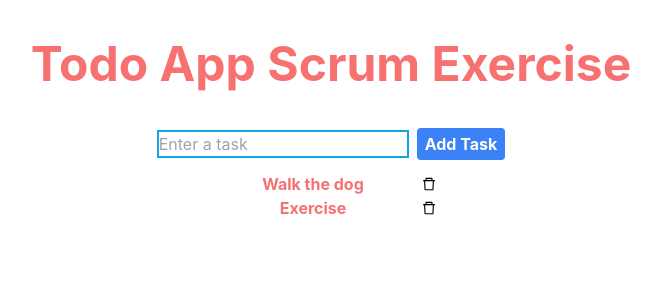
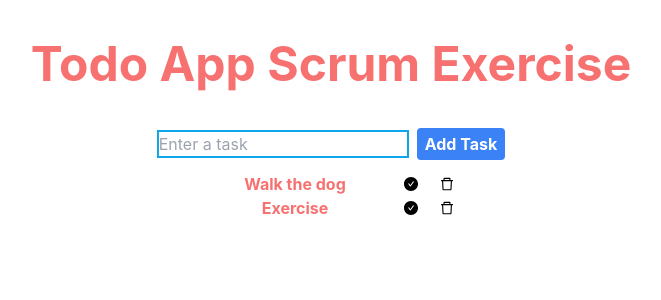
Before and after one commit to ChimentiMatt/Group-Todo-App, a React (Create React App) app: page / in a window 1280 px wide. Shown: the top 300 px of the page, without its empty margins (309-970 px from the left). Built offline with nearby package versions, Linux system fonts and the light colour scheme.

Commit message:
added completed boolean to tasks, including a button on the task list page to mark as complete

```diff
--- a/src/App.js
+++ b/src/App.js
@@ -7,16 +7,19 @@ function App() {
   const [tasks, setTasks] = useState([
     {
       id: 1,
-      text: 'Walk the dog'
+      text: 'Walk the dog',
+      completed: false,
     },
     {
       id: 2,
-      text: 'Exercise'
+      text: 'Exercise',
+      completed: false,
     }
   ])
 
   const addTask = (task) => {
     task.id = Date.now()
+    task.completed = false
     setTasks([...tasks, task])
   }
 
--- a/src/components/Task.js
+++ b/src/components/Task.js
@@ -1,9 +1,11 @@
-import { AiOutlineDelete } from 'react-icons/ai';
-
+import { AiOutlineDelete, AiFillCheckCircle } from 'react-icons/ai';
 const Task = ({ task, removeTask }) => {
     return (
         <div className="flex justify-center font-bold">
-                <p className="w-44 text-red-400">{task.text}</p>
+                <p className="w-44 text-red-400" id={task.id}>{task.text}</p>
+                <button onClick={() => {task.completed = MarkDone(task)}}
+                    className="ml-5 hover:text-red-400"
+                ><AiFillCheckCircle/></button>
                 <button onClick={() => removeTask(task.id)}
                     className="ml-5 hover:text-red-400"
                 > <AiOutlineDelete /></button>
@@ -11,4 +13,19 @@ const Task = ({ task, removeTask }) => {
     )
 }
 
+function MarkDone(task){
+    const myText = document.getElementById(task.id);
+    if (!task.completed){
+        myText.classList.remove("text-red-400");
+        myText.classList.add("text-gray-300");
+        myText.classList.add("line-through");
+    }else{
+        myText.classList.add("text-red-400");
+        myText.classList.remove("text-gray-300");
+        myText.classList.remove("line-through");
+    }
+    console.log("completed set to: " + !task.completed +" for task " + task.id);
+    return !task.completed;
+}
+
 export default Task
--- a/src/components/Tasks.js
+++ b/src/components/Tasks.js
@@ -5,7 +5,7 @@ export default function Tasks({ tasks, removeTask }){
     return(
         <>
             {tasks.map((task) => (
-                <Task key={task.id} task={task} removeTask={removeTask}/>
+                <Task key={task.id} task={task} removeTask={removeTask} completed={false}/>
             ))}
         </>
     )
```
